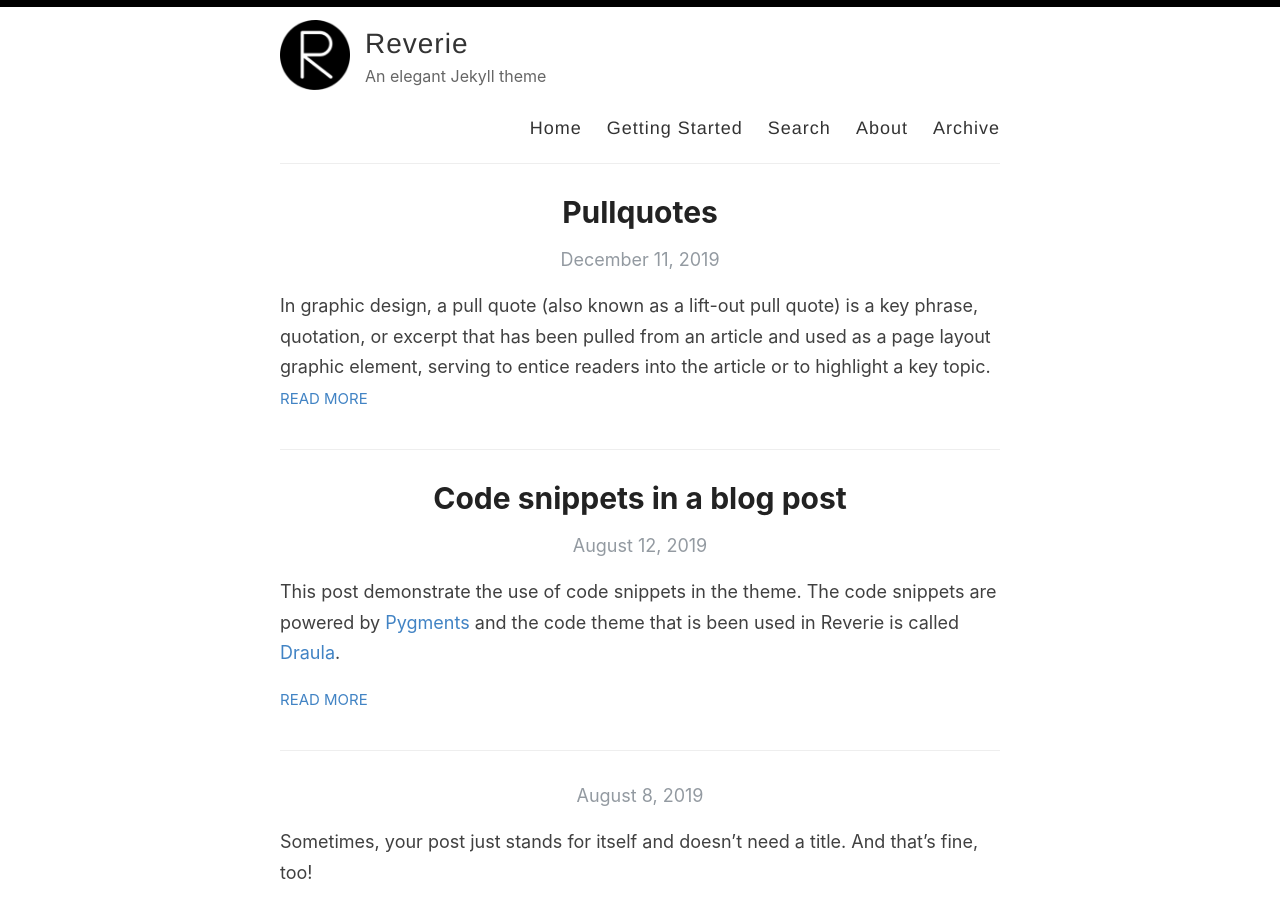
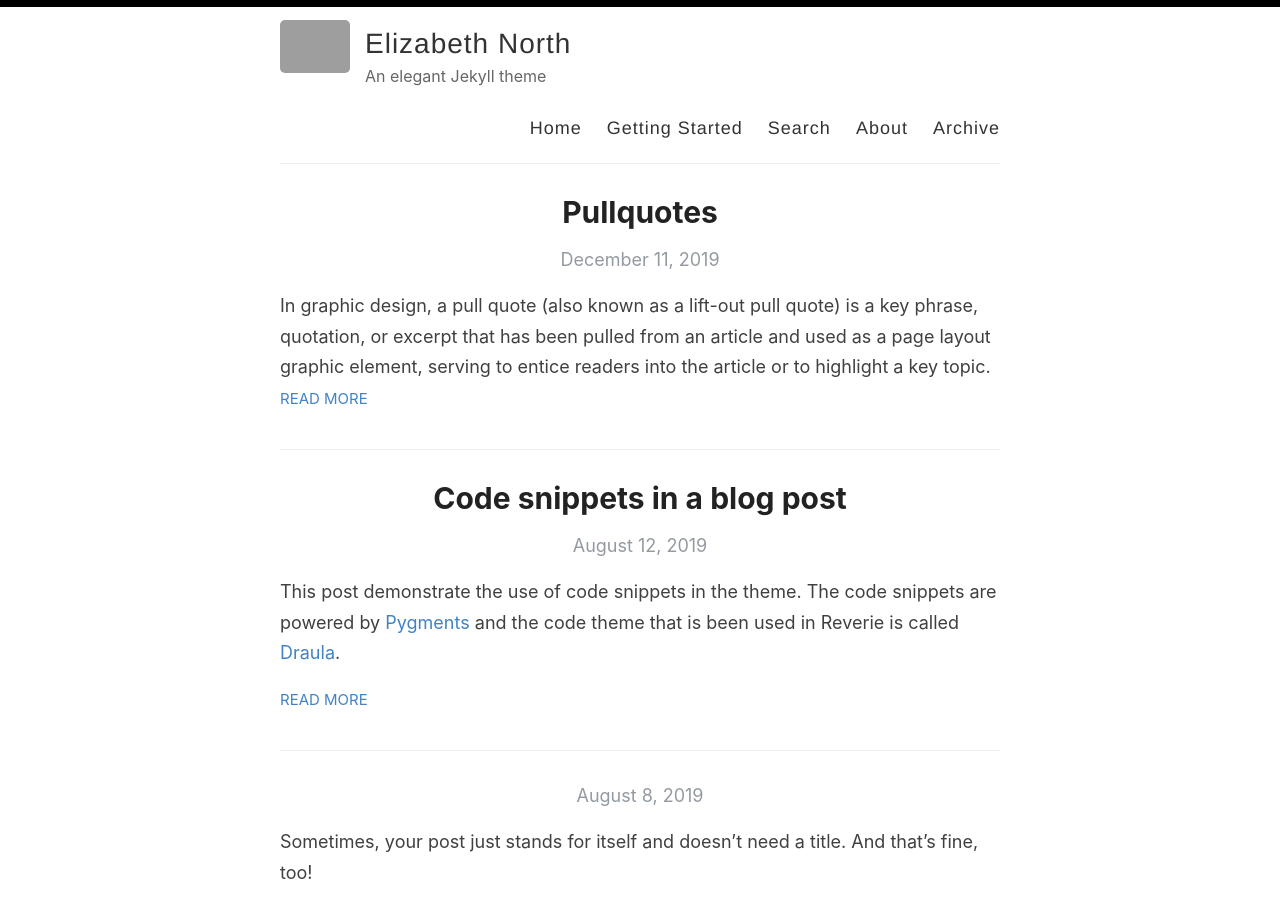
Before and after one commit to northelizabeth/northelizabeth.github.io, a Jekyll site: the page built from index.html, in a window 1280 px wide and 900 px high. Built offline with Jekyll 4.4.1, drawn with Linux system fonts in a browser that asks for light colours; the list of posts is cut into pages by our own code.

Commit message:
Update _config.yml

```diff
--- a/_config.yml
+++ b/_config.yml
@@ -3,16 +3,16 @@
 #
 
 # Name of your site (displayed in the header)
-name: Reverie
+name: Elizabeth North
 
 # Name of the author
-author: Amit Merchant
+author:
 
 # Short bio or description (displayed in the header)
 description: An elegant Jekyll theme
 
 # URL of your avatar or profile pic (you could use your GitHub profile pic)
-avatar: /images/reverie.png
+avatar: https://media.licdn.com/dms/image/C4E0BAQFbk-VgIFy7mg/company-logo_100_100/0/1661254586012?e=1678924800&v=beta&t=R1kNBttgFgb02qoKHAuynOER6OTSvcmJAk1R2eVd2dU
 
 #
 # Flags below are optional
```
